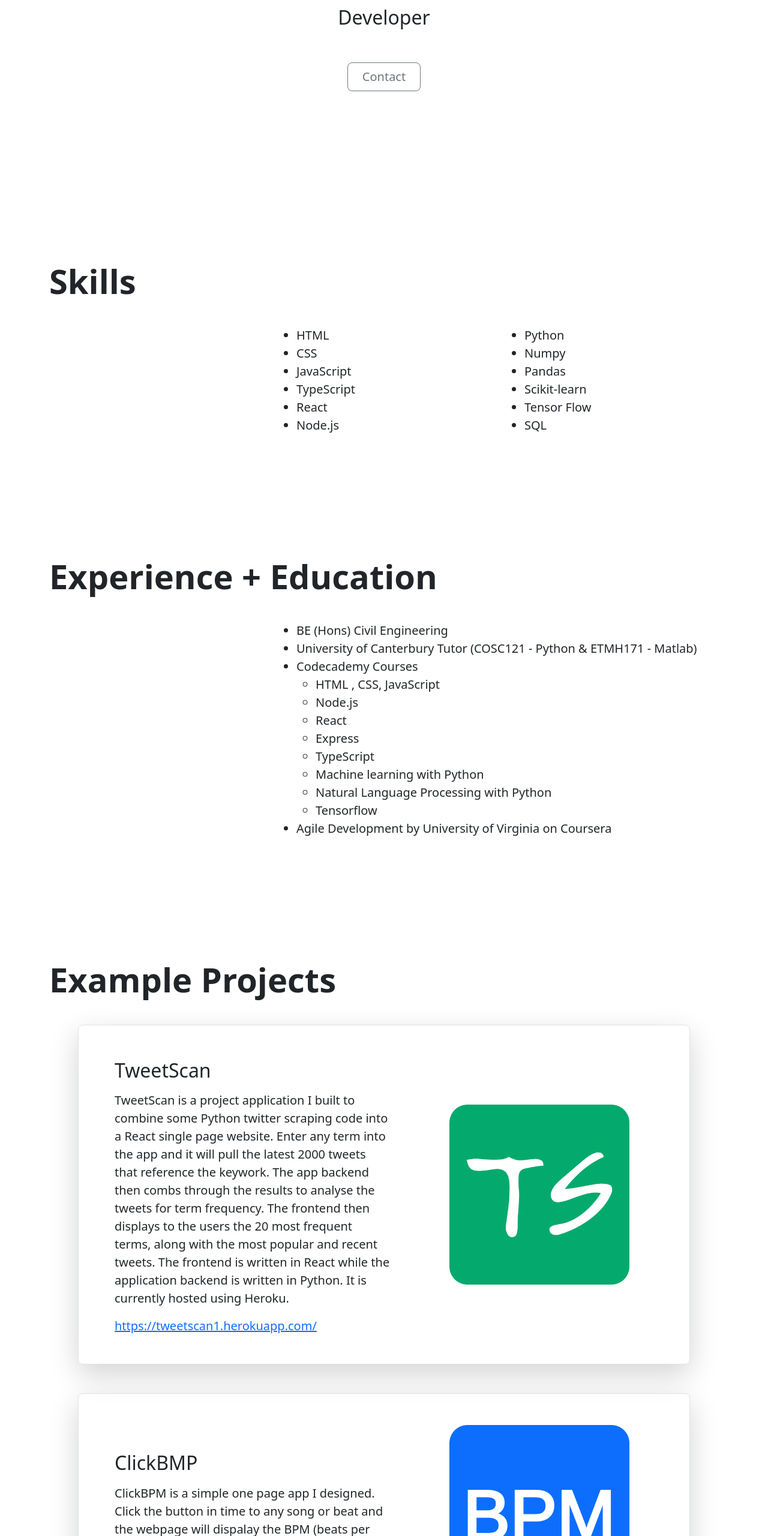
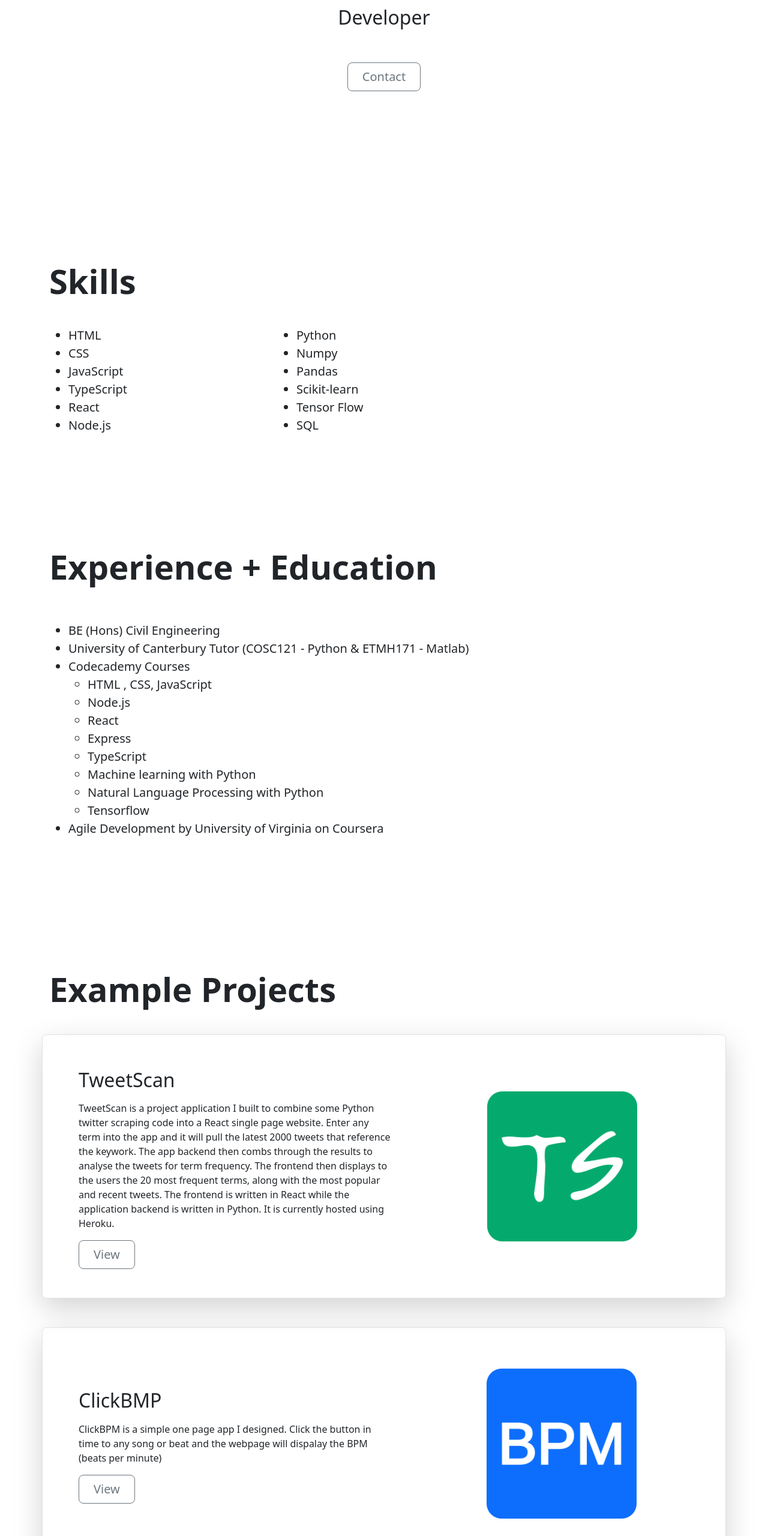
Before and after one commit to codeHawker/zanehawken, a plain HTML site: page index.html in a window 1280 px wide. Shown: the part 240-2800 px from the top of the page at 60% size. Drawn offline with nearby package versions, Linux system fonts and the light colour scheme.

Commit message:
updated layout

```diff
--- a/index.html
+++ b/index.html
@@ -38,10 +38,8 @@
 
         <div class="row ">
 
-            <div class="col-lg-4"></div>
-
-            <div class="col-lg-4">
-                <ul class="lead">
+            <div class="col-sm-4">
+                <ul class="lead my-0">
                     <li>HTML</li>
                     <li>CSS</li>
                     <li>JavaScript</li>
@@ -51,8 +49,8 @@
                 </ul>
             </div>
 
-            <div class="col-lg-4">
-                <ul class="lead">
+            <div class="col-sm-4">
+                <ul class="lead my-0">
                     <li>Python</li>
                     <li>Numpy</li>
                     <li>Pandas</li>
@@ -70,18 +68,12 @@
 
     <div class="container my-5">
 
-        <h1 class="display-4 fw-bold lh-1 my-5">Experience
-
-            +
-
-            Education</h1>
+        <h1 class="display-4 fw-bold lh-1 my-5">Experience + Education</h1>
 
         <div class="row ">
 
-            <div class="col-lg-4"></div>
-
             <div class="col">
-                <ul class="lead">
+                <ul class="lead py-3">
                     <li>BE (Hons) Civil Engineering</li>
                     <li>University of Canterbury Tutor (COSC121 - Python & ETMH171 - Matlab)</li>
                     <li>Codecademy Courses</li>
@@ -111,11 +103,11 @@
     <div class="container my-5">
         <h1 class="display-4 fw-bold lh-1 my-5">Example Projects</h1>
 
-        <div class="row my-2 mx-5 p-5 pe-lg-0 pt-lg-5 align-items-center rounded-3 border shadow-lg">
-            <div class="col-lg-6">
+        <div class="row my-2 mx-m-5 p-5 pe-lg-0 pt-lg-5 align-items-center rounded-3 border shadow-lg">
+            <div class="col-md-6">
                 <h2 class="py-2">TweetScan</h2>
 
-                <p class="lead">TweetScan is a project application I built to combine some Python twitter scraping code
+                <p class="">TweetScan is a project application I built to combine some Python twitter scraping code
                     into a React single page website. Enter any term into the app and it will pull the latest 2000
                     tweets that reference the keywork. The app backend then combs through the results to analyse the
                     tweets for term frequency. The frontend then displays to the users the 20 most frequent terms, along
@@ -126,64 +118,60 @@
 
                 </p>
 
-                <a class="lead " href="https://tweetscan1.herokuapp.com/">https://tweetscan1.herokuapp.com/</a>
+                <button type="button" class="btn btn-outline-secondary btn-lg px-4" onclick="window.open('https://tweetscan1.herokuapp.com/','_blank')">View</button>
             </div>
 
 
-            <div class="col-lg-4 offset-lg-1 p-1">
-                <img class="rounded-lg-3" src="tweetScanLogo.png" alt="" width="300">
+            <div class="col-md-6 p-1 align-items-center">
+                <img class="img-rounded mx-auto d-block my-3" src="tweetScanLogo.png" alt="" width="250px">
             </div>
         </div>
 
         <div class="b-example-divider py-3"></div>
 
 
-        <div class="row my-2 mx-5 p-5 pe-lg-0 pt-lg-5 align-items-center rounded-3 border shadow-lg">
+        <div class="row my-2 mx-m-5 p-5 pe-lg-0 pt-lg-5 align-items-center rounded-3 border shadow-lg">
             <div class="col-lg-6">
                 <h2 class="py-2">ClickBMP</h2>
 
-                <p class="lead">ClickBPM is a simple one page app I designed. Click the button in time to any song or
+                <p class="">ClickBPM is a simple one page app I designed. Click the button in time to any song or
                     beat and the webpage will dispalay the BPM (beats per minute)
 
                 </p>
-
-                <a class="lead "
-                    href="https://codehawker.github.io/clickbpm/">https://codehawker.github.io/clickbpm/</a>
+                <button type="button" class="btn btn-outline-secondary btn-lg px-4 " onclick="window.open('https://codehawker.github.io/clickbpm/','_blank')">View</button>
             </div>
 
             <div class="col-lg-4 offset-lg-1 p-1">
-                <img class="rounded-lg-3" src="bpmlogo.png" alt="" width="300">
+                <img class="img-rounded mx-auto d-block my-3" src="bpmlogo.png" alt="" width="250">
             </div>
         </div>
 
         <div class="b-example-divider py-3"></div>
 
 
-        <div class="row my-2 mx-5 p-5 pe-lg-0 pt-lg-5 align-items-center rounded-3 border shadow-lg">
+        <div class="row my-2 mx-m-5 p-5 pe-lg-0 pt-lg-5 align-items-center rounded-3 border shadow-lg">
             <div class="col-lg-6">
                 <h2 class="py-2">LeetCode</h2>
 
-                <p class="lead">Take a look at my GitHub repository showing a number of my solutions to LeetCode
+                <p class="">Take a look at my GitHub repository showing a number of my solutions to LeetCode
                     questions.
 
                 </p>
+                <button type="button" class="btn btn-outline-secondary btn-lg px-4 " onclick="window.open('https://github.com/codeHawker/leetcode-solutions','_blank')">View</button>
 
-                <a class="lead "
-                    href="https://github.com/codeHawker/leetcode-solutions">https://github.com/codeHawker/leetcode-solutions</a>
             </div>
         </div>
 
         <div class="b-example-divider py-3"></div>
 
 
-        <div class="row my-2 mx-5 p-5 pe-lg-0 pt-lg-5 align-items-center rounded-3 border shadow-lg">
+        <div class="row my-2 mx-m-5 p-5 pe-lg-0 pt-lg-5 align-items-center rounded-3 border shadow-lg">
             <div class="col-lg-6">
                 <h2 class="py-2">GitHub</h2>
 
-                <p class="lead">Checkout my GitHub to see examples of my code for the above projects
+                <p class="">Checkout my GitHub to see examples of my code for the above projects
                 </p>
-
-                <a class="lead " href="https://github.com/codeHawker">https://github.com/codeHawker</a>
+                <button type="button" class="btn btn-outline-secondary btn-lg px-4 " onclick="window.open('https://github.com/codeHawker','_blank')">View</button>
             </div>
         </div>
 
```
